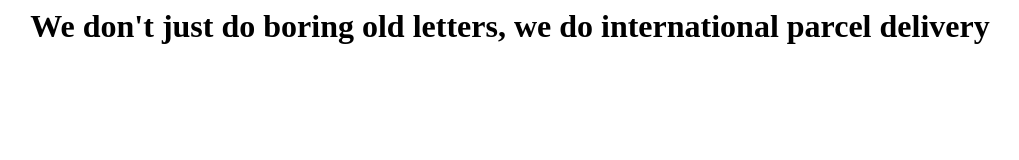
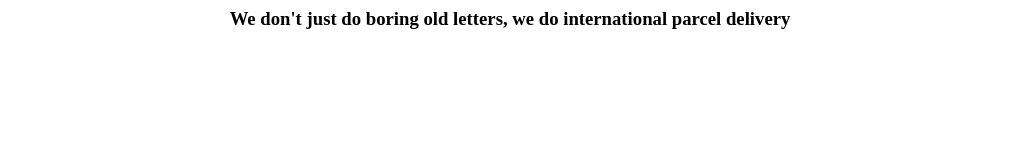
Before and after one commit to doggemail/doggemail.github.io, a plain HTML site: page index.html in a window 1280 px wide. Shown: the whole page, without its empty margins (130-1149 px from the left). Drawn offline with Linux system fonts and the light colour scheme.

Commit message:
Update index.html

```diff
--- a/index.html
+++ b/index.html
@@ -13,5 +13,5 @@ font-family: Verdana, sans-serif;
 </style>
 </head>
 <div class="title-blue">
-<center><h1>We don't just do boring old <strong>letters</strong>, we do <strong>international parcel delivery</strong></h1></center>
+<center><h3>We don't just do boring old <strong>letters</strong>, we do <strong>international parcel delivery</strong></h3></center>
 </div>
```
